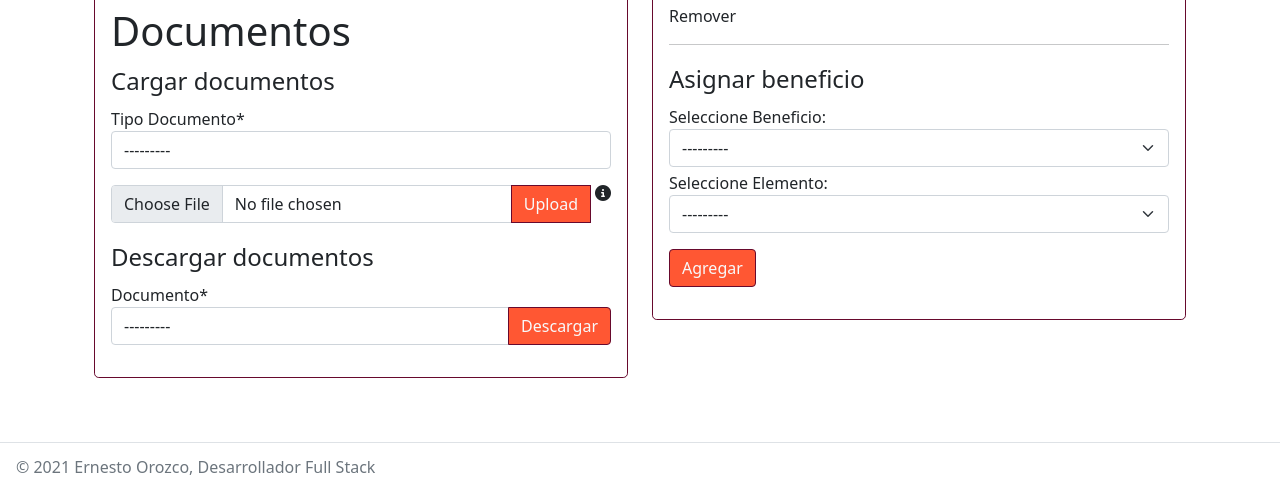
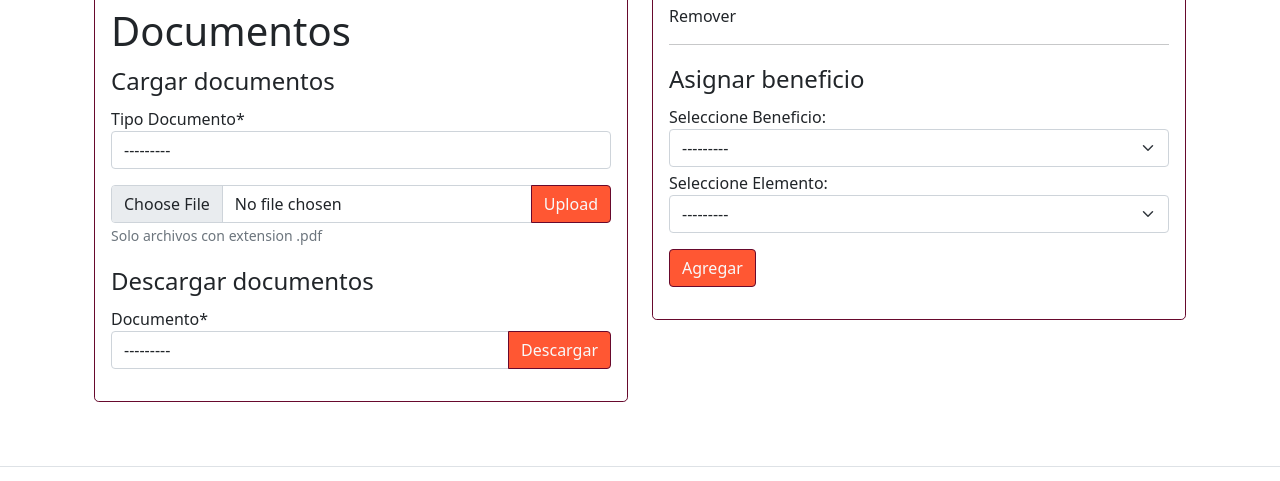
Before and after one commit to eorozco-c/gestion_personas, a Django app: template templates/trabajadores/detalles_trabajadores.html in a window 1280 px wide. Shown: the part 395-876 px from the top of the page. Run offline with Django 3.2, Linux system fonts and the light colour scheme; the template is opened without the code that fills it, so the values that code supplies are empty; some libraries are stand-ins or nearby versions.

Commit message:
Filtrando tipo de subidas de archivo en input type file

```diff
--- a/templates/beneficios/detalles_beneficios.html
+++ b/templates/beneficios/detalles_beneficios.html
@@ -40,11 +40,10 @@
                         </select>
                     </div>
                     <div class="input-group">
-                        <input type="file" class="form-control" name="archivo">
+                        <input type="file" accept=".pdf" class="form-control" name="archivo">
                         <button type="submit" class="btn btn-custom text-light border border-custom">Upload</button>
-                        <i class="fas fa-info-circle ms-1" data-bs-toggle="tooltip" data-bs-placement="right"
-                            title="Solo archivos con extensión PDF"></i>
                     </div>
+                    <small id="" class="form-text text-muted">Solo archivos con extension .pdf</small>
                 </form>
                 <form method="post" enctype="multipart/form-data"
                     action="{% url 'beneficios:descargaDoc' pk=object.id %}" class="mb-3">
--- a/templates/trabajadores/detalles_trabajadores.html
+++ b/templates/trabajadores/detalles_trabajadores.html
@@ -46,11 +46,10 @@
                         </select>
                     </div>
                     <div class="input-group">
-                        <input type="file" class="form-control" name="archivo">
+                        <input type="file" accept=".pdf" class="form-control" name="archivo">
                         <button type="submit" class="btn btn-custom text-light border border-custom">Upload</button>
-                        <i class="fas fa-info-circle ms-1" data-bs-toggle="tooltip" data-bs-placement="right"
-                            title="Solo archivos con extensión PDF"></i>
                     </div>
+                    <small id="" class="form-text text-muted">Solo archivos con extension .pdf</small>
                 </form>
                 <form method="post" enctype="multipart/form-data"
                     action="{% url 'trabajadores:descargaDoc' pk=object.id %}" class="mb-3">
--- a/templates/trabajadores/trabajadores.html
+++ b/templates/trabajadores/trabajadores.html
@@ -24,8 +24,10 @@
         <form method="post" enctype="multipart/form-data" action="{% url 'trabajadores:import' %}">
             {% csrf_token %}
             <div class="input-group">
-                <input type="file" class="form-control" name="myfile">
+                <input type="file" accept=".csv" class="form-control" name="myfile">
                 <button type="submit" class="btn btn-custom text-light border border-custom">Upload</button>
+                <small id="" class="ms-1 form-text text-muted"> Solo archivos con extension .csv seperados por
+                    coma</small>
             </div>
         </form>
     </div>
```
Also changed, not shown: apps/empresas/views.py (+10 -0 lines).
